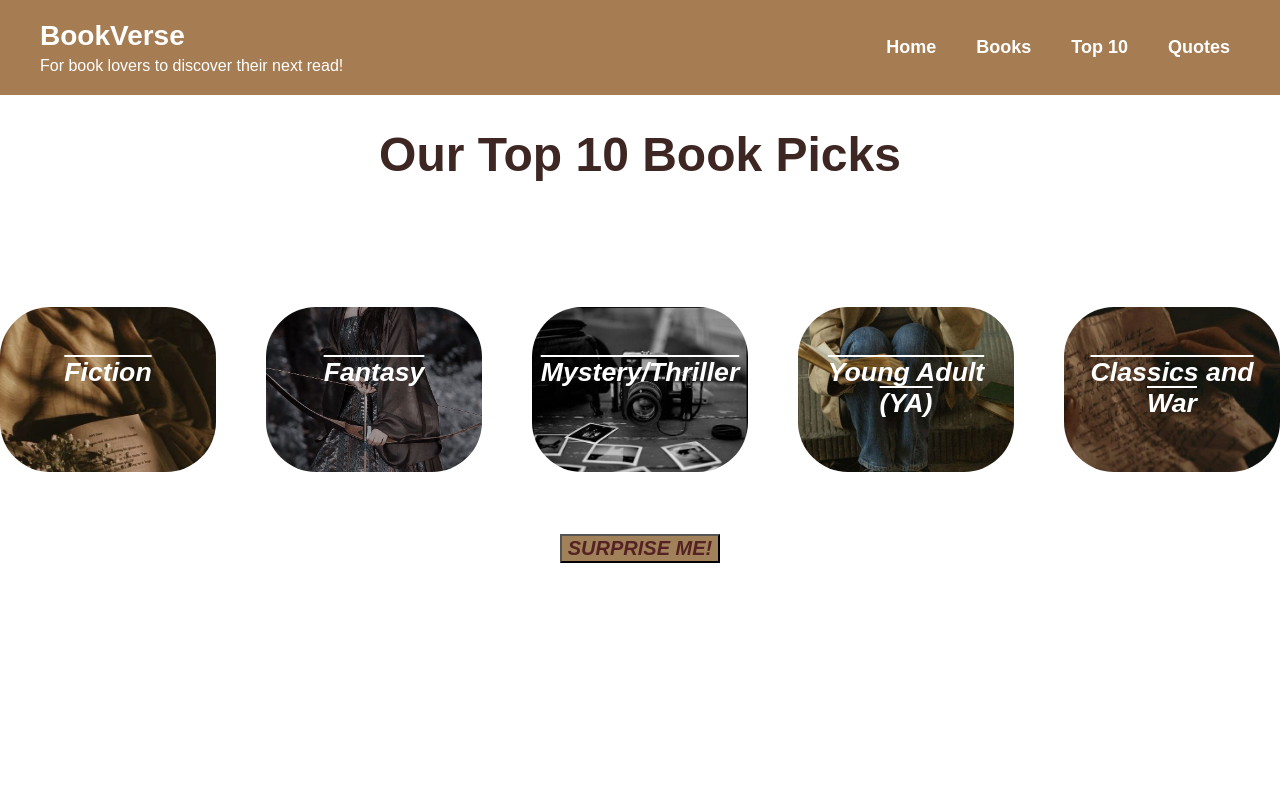
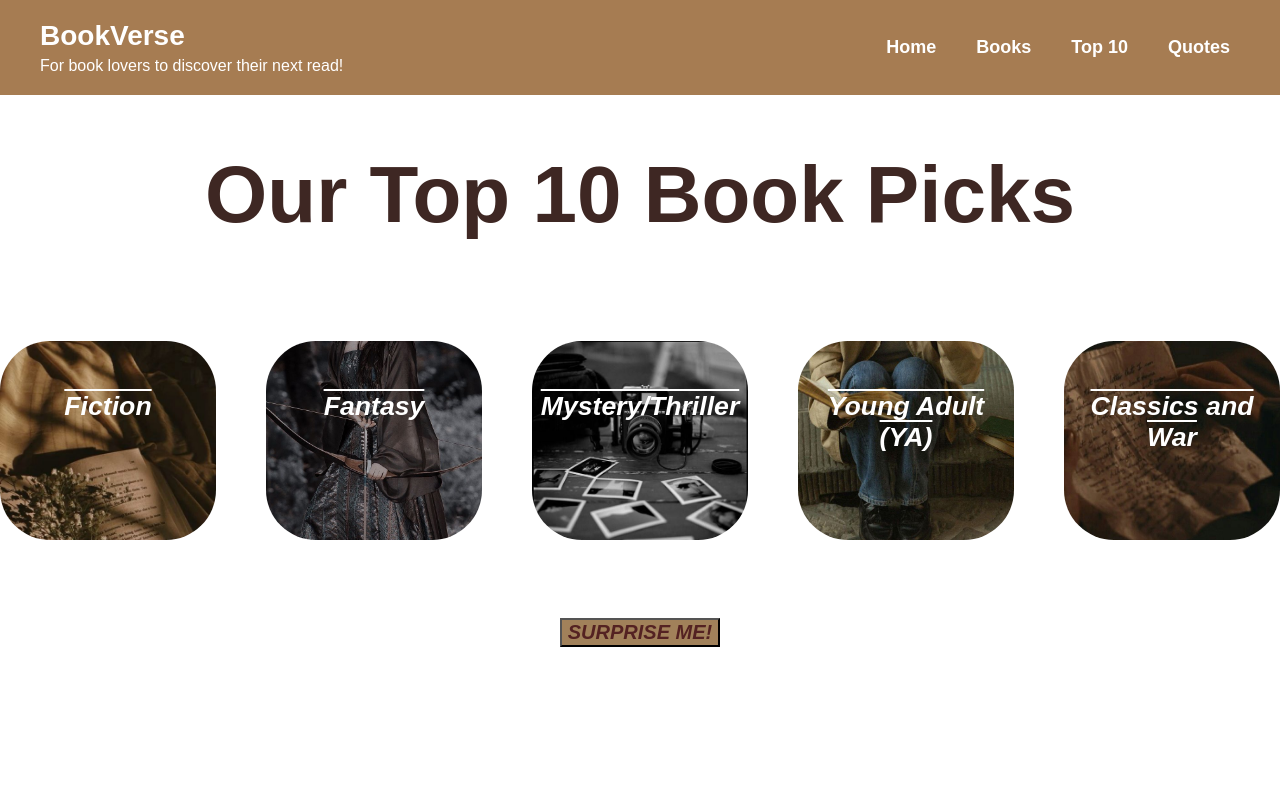
Before and after one commit to Jasreena-jamal/11_10, a plain HTML site: page top-10.html in a window 1280 px wide. Shown: the top 800 px of the page. Drawn offline with Linux system fonts and the light colour scheme.

Commit message:
Update top 10.css

```diff
--- a/top 10.css
+++ b/top 10.css
@@ -83,7 +83,7 @@ header p {
 
 .header1 {
   grid-area: header1;
-  font-size: 1.5em;
+  font-size: 40px;
   text-align: center;
   color: #3e2723; /* Rich brown */
 }
```
